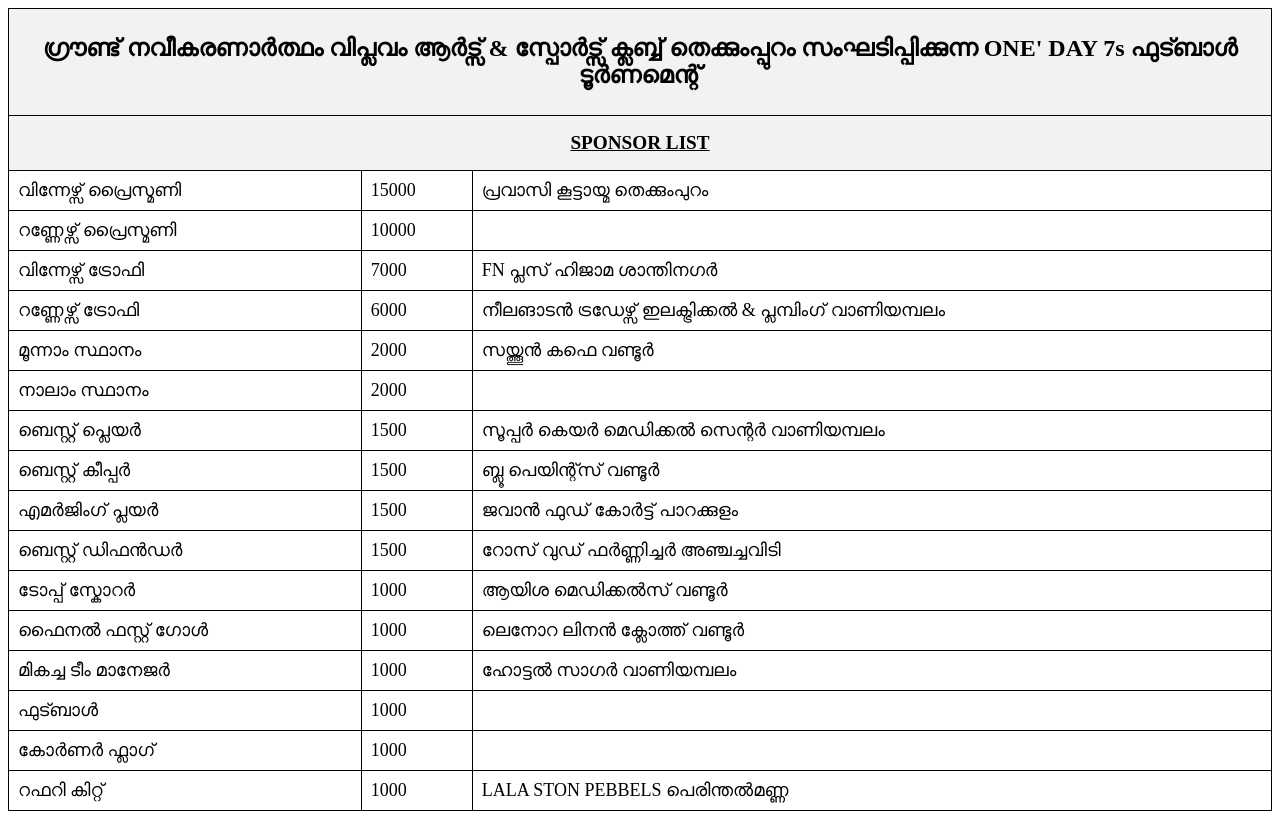
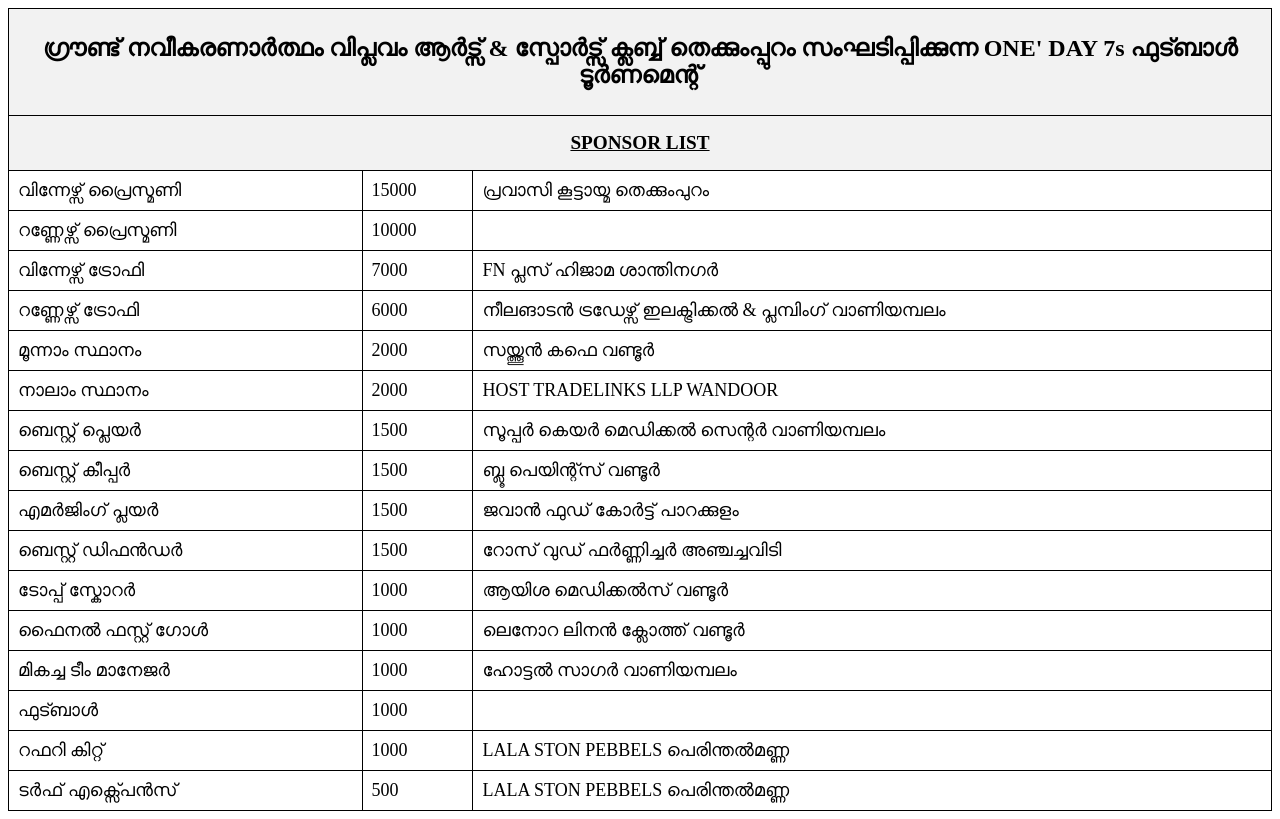
Before and after one commit to ilyasbabu/vsc-sponsor-list, a plain HTML site: page index.html in a window 1280 px wide. Drawn offline with Linux system fonts and the light colour scheme.

Commit message:
1 sponsor added, 1 sponsor title change

```diff
--- a/index.html
+++ b/index.html
@@ -3,7 +3,7 @@
 <head>
     <meta charset="UTF-8">
     <meta name="viewport" content="width=device-width, initial-scale=1.0">
-    <title>Document</title>
+    <title>VSC Sponsor List</title>
     <style>
         table {
             border-collapse: collapse;
@@ -39,7 +39,7 @@
             <tr><td>വിന്നേഴ്സ് ട്രോഫി</td><td>7000</td><td>FN പ്ലസ് ഹിജാമ ശാന്തിനഗർ</td></tr>
             <tr><td>റണ്ണേഴ്സ് ട്രോഫി</td><td>6000</td><td>നീലങാടൻ ട്രഡേഴ്സ് ഇലക്ട്രിക്കൽ & പ്ലമ്പിംഗ് വാണിയമ്പലം</td></tr>
             <tr><td>മൂന്നാം സ്ഥാനം</td><td>2000</td><td>സയ്ത്തൂൻ കഫെ  വണ്ടൂർ</td></tr>
-            <tr><td>നാലാം സ്ഥാനം</td><td>2000</td><td> </td></tr>
+            <tr><td>നാലാം സ്ഥാനം</td><td>2000</td><td>HOST TRADELINKS LLP WANDOOR</td></tr>
             <tr><td>ബെസ്റ്റ് പ്ലെയർ </td><td>1500</td><td>സൂപ്പർ കെയർ മെഡിക്കൽ സെന്റർ വാണിയമ്പലം</td></tr>
             <tr><td>ബെസ്റ്റ് കീപ്പർ</td><td>1500</td><td>ബ്ലൂ പെയിന്റ്സ് വണ്ടൂർ</td></tr>
             <tr><td>എമർജിംഗ് പ്ലയർ</td><td>1500</td><td>ജവാൻ ഫുഡ് കോർട്ട് പാറക്കുളം</td></tr>
@@ -48,8 +48,9 @@
             <tr><td>ഫൈനൽ ഫസ്റ്റ് ഗോൾ</td><td>1000</td><td>ലെനോറ ലിനൻ ക്ലോത്ത് വണ്ടൂർ</td></tr>
             <tr><td>മികച്ച ടീം മാനേജർ</td><td>1000</td><td>ഹോട്ടൽ സാഗർ വാണിയമ്പലം</td></tr>
             <tr><td>ഫുട്ബാൾ</td><td>1000</td><td> </td></tr>
-            <tr><td>കോർണർ ഫ്ലാഗ് </td><td>1000</td><td> </td></tr>
+<!--             <tr><td>കോർണർ ഫ്ലാഗ് </td><td>1000</td><td> </td></tr> -->
             <tr><td>റഫറി കിറ്റ്</td><td>1000</td><td>LALA STON PEBBELS പെരിന്തൽമണ്ണ</td></tr>
+            <tr><td>ടർഫ് എക്സ്പെൻസ്</td><td>500</td><td>LALA STON PEBBELS പെരിന്തൽമണ്ണ</td></tr>
         </tbody>
     </table>
 </body>
```
